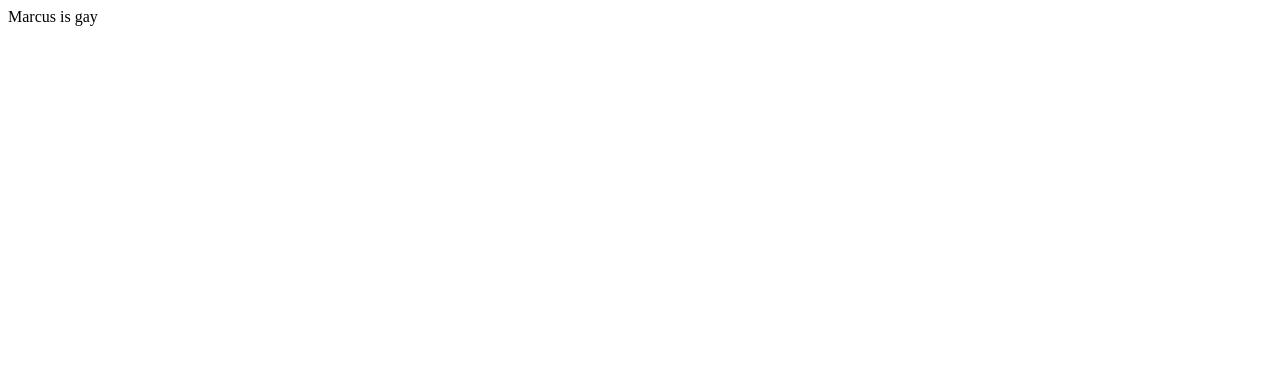
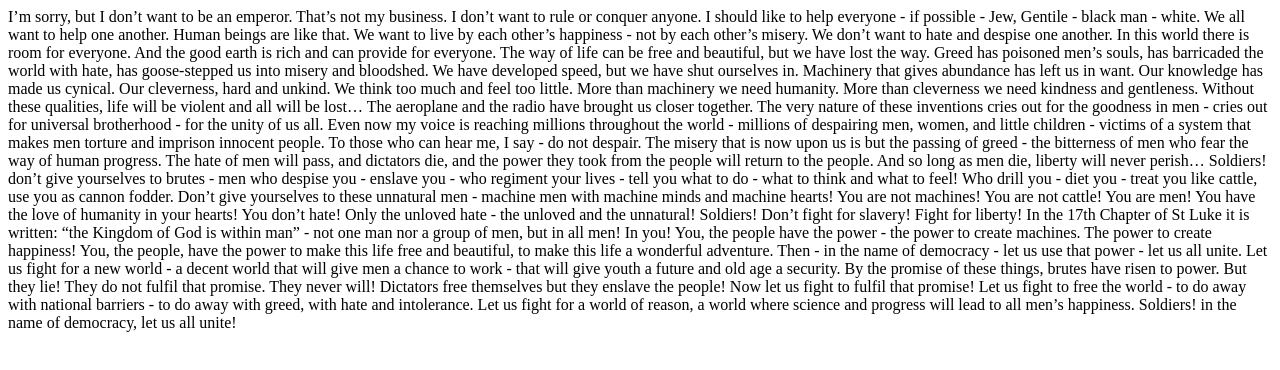
Before and after one commit to hiddenonion/hiddenonion.github.io, a plain HTML site: page index.html in a window 1280 px wide. Drawn offline with Linux system fonts and the light colour scheme.

Commit message:
Update index.html

```diff
--- a/index.html
+++ b/index.html
@@ -5,4 +5,19 @@
         <title>Mojeek</title>
     </head>
     <body>
-Marcus is gay
+
+     I’m sorry, but I don’t want to be an emperor. That’s not my business. I don’t want to rule or conquer anyone. I should like to help everyone - if possible - Jew, Gentile - black man - white. We all want to help one another. Human beings are like that. We want to live by each other’s happiness - not by each other’s misery. We don’t want to hate and despise one another. In this world there is room for everyone. And the good earth is rich and can provide for everyone. The way of life can be free and beautiful, but we have lost the way.
+
+Greed has poisoned men’s souls, has barricaded the world with hate, has goose-stepped us into misery and bloodshed. We have developed speed, but we have shut ourselves in. Machinery that gives abundance has left us in want. Our knowledge has made us cynical. Our cleverness, hard and unkind. We think too much and feel too little. More than machinery we need humanity. More than cleverness we need kindness and gentleness. Without these qualities, life will be violent and all will be lost…
+
+The aeroplane and the radio have brought us closer together. The very nature of these inventions cries out for the goodness in men - cries out for universal brotherhood - for the unity of us all. Even now my voice is reaching millions throughout the world - millions of despairing men, women, and little children - victims of a system that makes men torture and imprison innocent people.
+
+To those who can hear me, I say - do not despair. The misery that is now upon us is but the passing of greed - the bitterness of men who fear the way of human progress. The hate of men will pass, and dictators die, and the power they took from the people will return to the people. And so long as men die, liberty will never perish…
+
+Soldiers! don’t give yourselves to brutes - men who despise you - enslave you - who regiment your lives - tell you what to do - what to think and what to feel! Who drill you - diet you - treat you like cattle, use you as cannon fodder. Don’t give yourselves to these unnatural men - machine men with machine minds and machine hearts! You are not machines! You are not cattle! You are men! You have the love of humanity in your hearts! You don’t hate! Only the unloved hate - the unloved and the unnatural! Soldiers! Don’t fight for slavery! Fight for liberty!
+
+In the 17th Chapter of St Luke it is written: “the Kingdom of God is within man” - not one man nor a group of men, but in all men! In you! You, the people have the power - the power to create machines. The power to create happiness! You, the people, have the power to make this life free and beautiful, to make this life a wonderful adventure.
+
+Then - in the name of democracy - let us use that power - let us all unite. Let us fight for a new world - a decent world that will give men a chance to work - that will give youth a future and old age a security. By the promise of these things, brutes have risen to power. But they lie! They do not fulfil that promise. They never will!
+
+Dictators free themselves but they enslave the people! Now let us fight to fulfil that promise! Let us fight to free the world - to do away with national barriers - to do away with greed, with hate and intolerance. Let us fight for a world of reason, a world where science and progress will lead to all men’s happiness. Soldiers! in the name of democracy, let us all unite!
```
